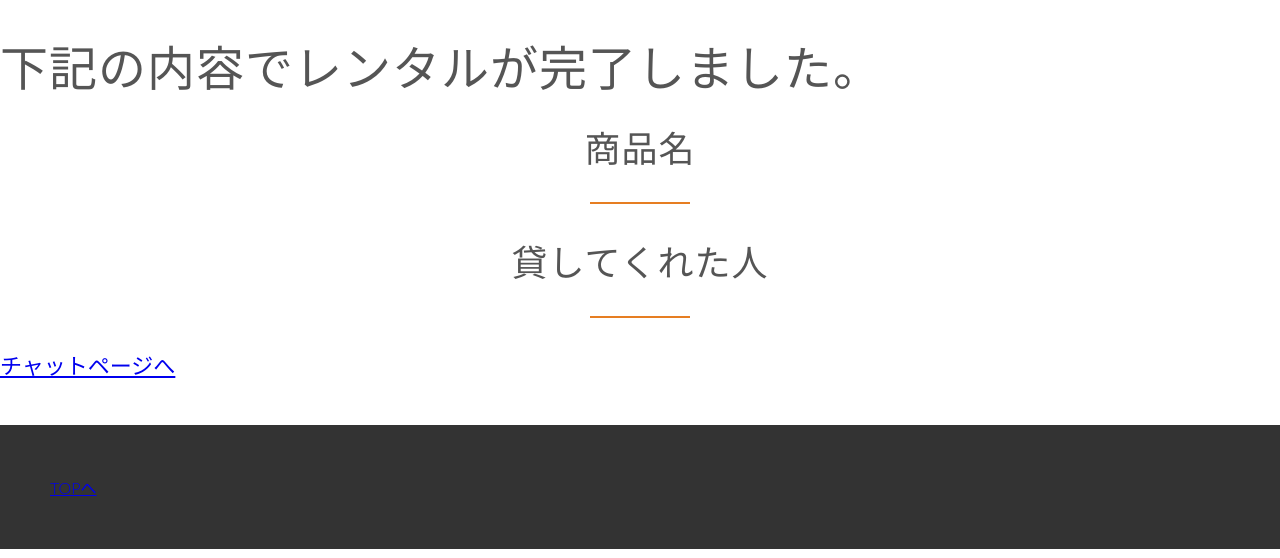
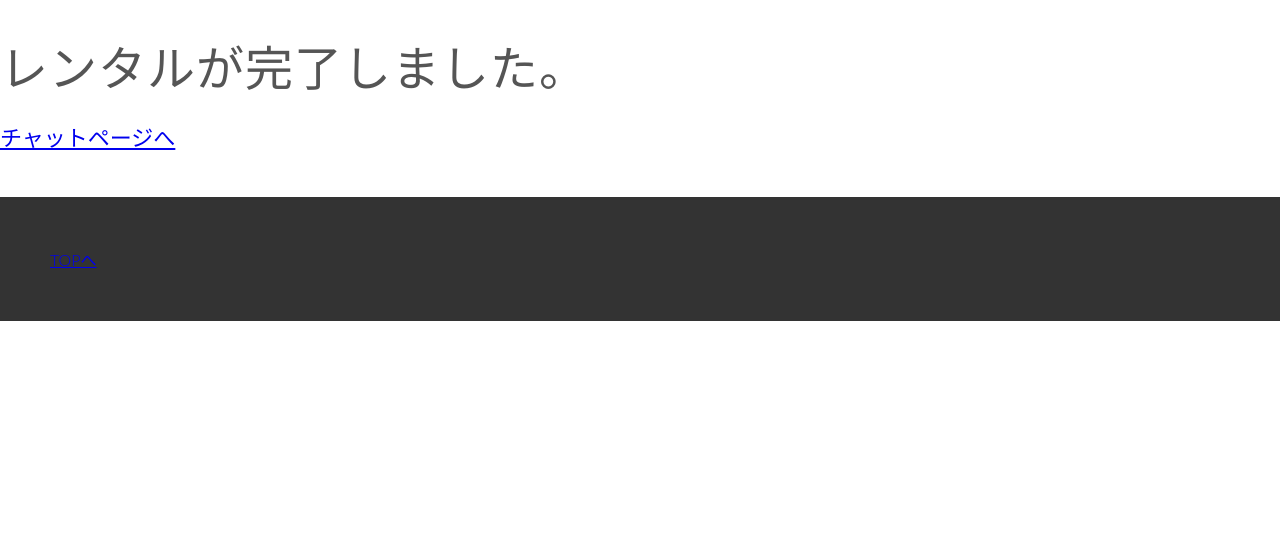
Before and after one commit to WataruKudo0914/web_eng, a Flask app: template templates/rental_done.html in a window 1280 px wide. Shown: the top 558 px of the page. Run offline with Flask 2, Linux system fonts and the light colour scheme; the template is opened without the code that fills it, so the values that code supplies are empty; some libraries are stand-ins or nearby versions.

Commit message:
rental_done_modified
レンタルした内容そもそもいらない

```diff
--- a/templates/rental_done.html
+++ b/templates/rental_done.html
@@ -6,9 +6,7 @@
 
 {% block contents %}
   <section class=complete_rental>
-  <h1>下記の内容でレンタルが完了しました。</h1>
-  <h2>商品名</h2>
-  <h2>貸してくれた人</h2>
+  <h1>レンタルが完了しました。</h1>
   <h3><a href="/chat/detail/{{new_deal.deal_id}}">チャットページへ</a></h1>
   </section>
 {% endblock %}
```
